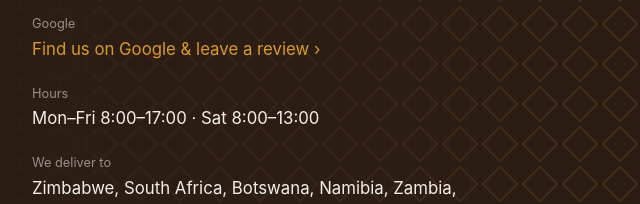
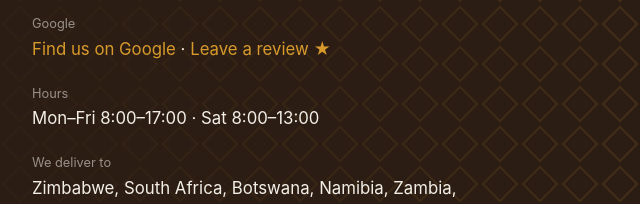
Before and after one commit to HeraldofData/chakafashions.com, a plain HTML site: page index.html in a window 1280 px wide. Shown: the part 2718-2922 px from the top of the page, 640-1280 px from the left. Drawn offline with Linux system fonts and the light colour scheme; no server answers.

Commit message:
Add direct Google review link
Co-Authored-By: Claude Opus 5.5 <noreply@anthropic.com>

```diff
--- a/index.html
+++ b/index.html
@@ -307,7 +307,7 @@
         <p><span>WhatsApp &amp; Phone</span><a href="#" class="js-whatsapp js-phone-text">+263 78 210 9891</a></p>
         <p><span>Email</span><a href="mailto:info@chakafashions.com" class="js-email">info@chakafashions.com</a></p>
         <p><span>Delivery time</span>Usually 14 days, depending on order size</p>
-        <p><span>Google</span><a href="https://share.google/GrpfjYs2FJhl4VjOG" target="_blank" rel="noopener">Find us on Google &amp; leave a review ›</a></p>
+        <p><span>Google</span><a href="https://share.google/GrpfjYs2FJhl4VjOG" target="_blank" rel="noopener">Find us on Google</a> · <a href="https://g.page/r/CZ2S4iD3Ok5jEBM/review" target="_blank" rel="noopener">Leave a review ★</a></p>
         <p><span>Hours</span>Mon–Fri 8:00–17:00 · Sat 8:00–13:00</p>
         <p><span>We deliver to</span>Zimbabwe, South Africa, Botswana, Namibia, Zambia, Mozambique, Malawi, Lesotho, Eswatini</p>
       </div>
```
